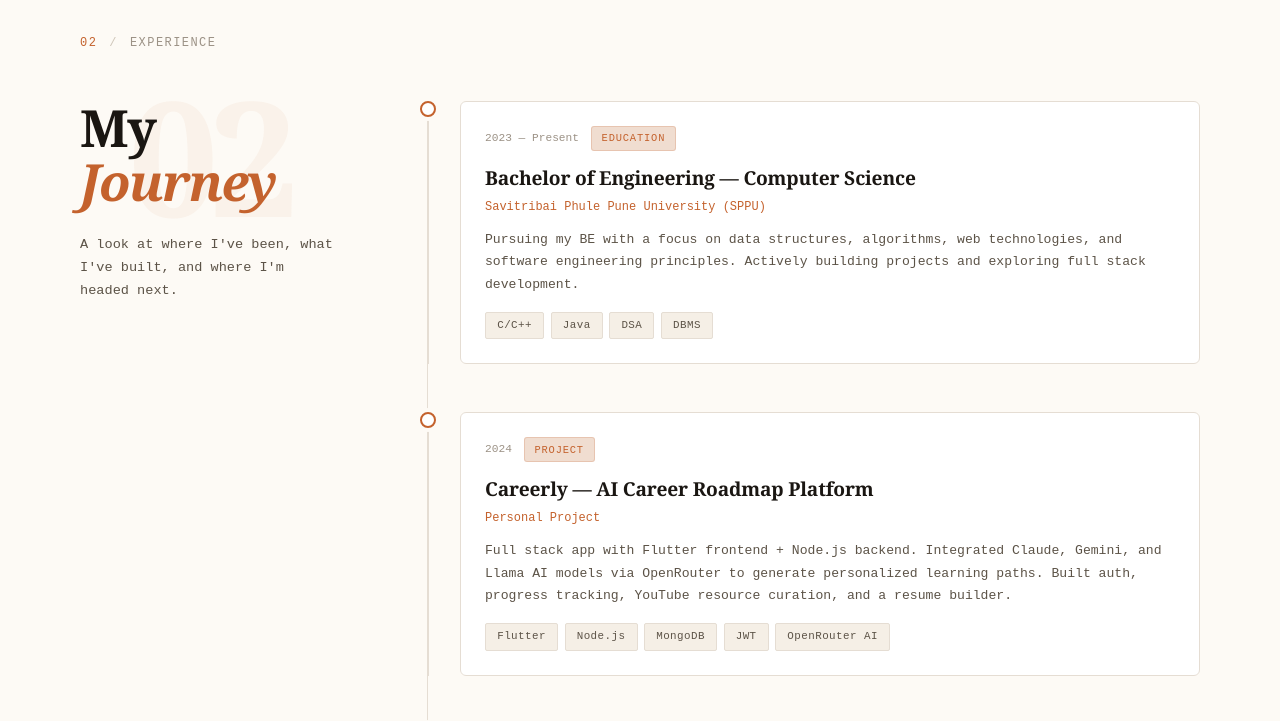
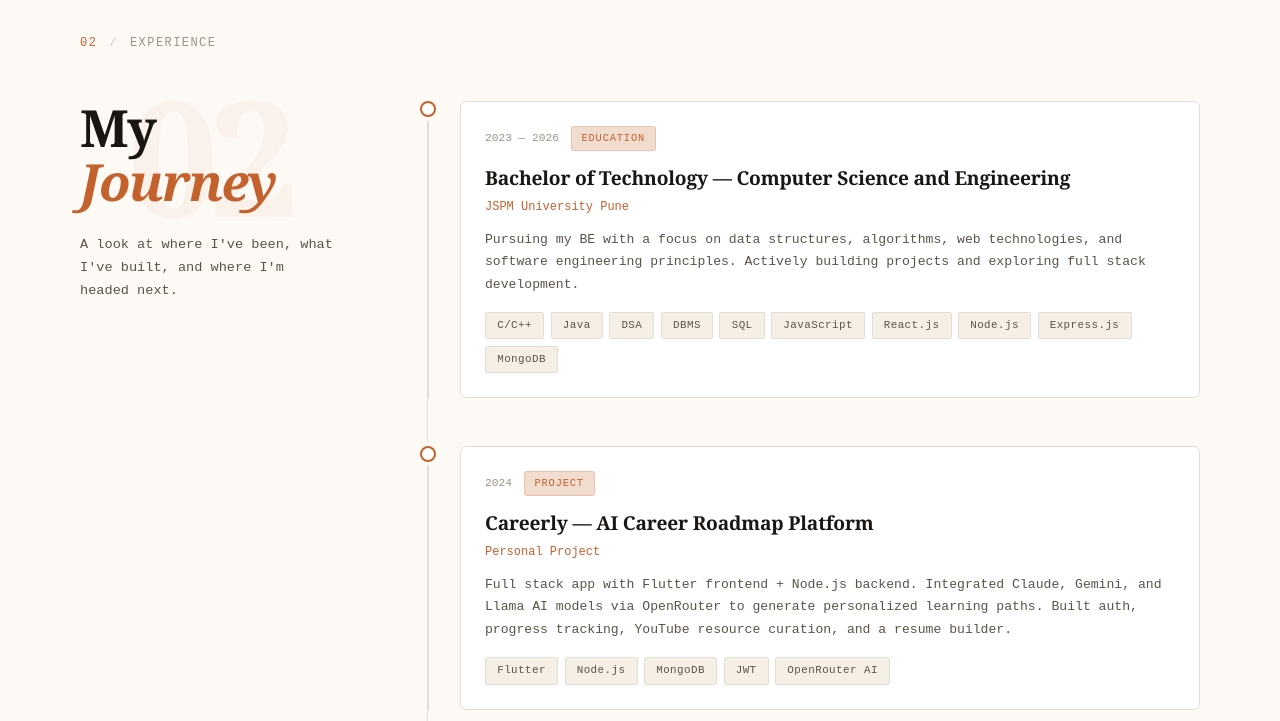
Before and after one commit to SohamBamane/Portfolio, a plain HTML site: page index.html in a window 1280 px wide. Shown: the part 2040-2761 px from the top of the page. Drawn offline with Linux system fonts and the light colour scheme; a web font is replaced by a local one.

Commit message:
Revise education section and add tech skills
Updated education details and added new technologies.

```diff
--- a/index.html
+++ b/index.html
@@ -380,11 +380,11 @@
                         </div>
                         <div class="timeline-content">
                             <div class="timeline-meta">
-                                <span class="timeline-date">2023 — Present</span>
+                                <span class="timeline-date">2023 — 2026</span>
                                 <span class="timeline-type">Education</span>
                             </div>
-                            <h3 class="timeline-title">Bachelor of Engineering — Computer Science</h3>
-                            <p class="timeline-org">Savitribai Phule Pune University (SPPU)</p>
+                            <h3 class="timeline-title">Bachelor of Technology — Computer Science and Engineering</h3>
+                            <p class="timeline-org">JSPM University Pune</p>
                             <p class="timeline-desc">
                                 Pursuing my BE with a focus on data structures, algorithms, web technologies, and software engineering principles. Actively building projects and exploring full stack development.
                             </p>
@@ -393,6 +393,12 @@
                                 <span class="tag">Java</span>
                                 <span class="tag">DSA</span>
                                 <span class="tag">DBMS</span>
+                                <span class="tag">SQL</span>
+                                <span class="tag">JavaScript</span>
+                                <span class="tag">React.js</span>
+                                <span class="tag">Node.js</span>
+                                <span class="tag">Express.js</span>
+                                <span class="tag">MongoDB</span>
                             </div>
                         </div>
                     </div>
```
